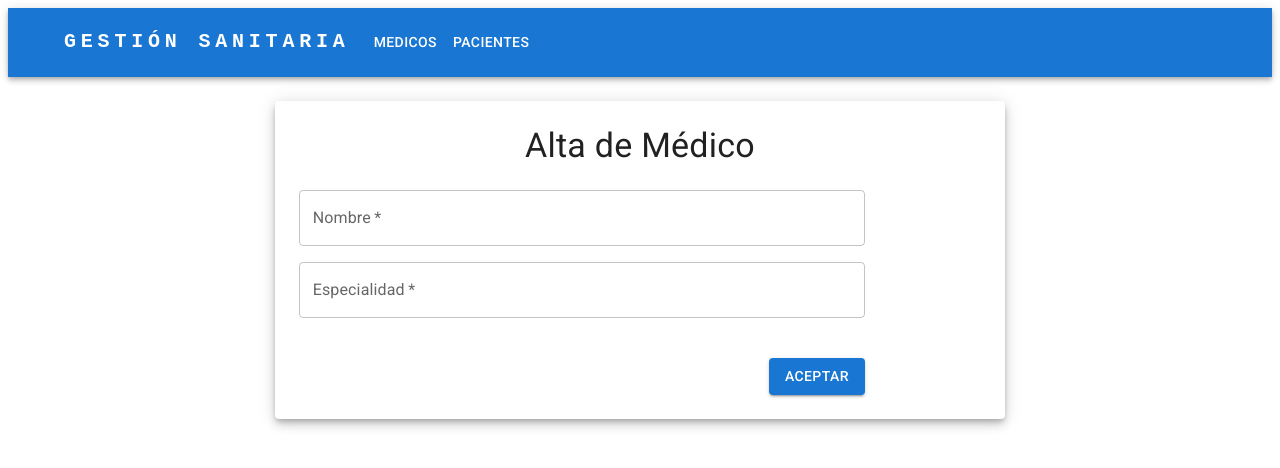
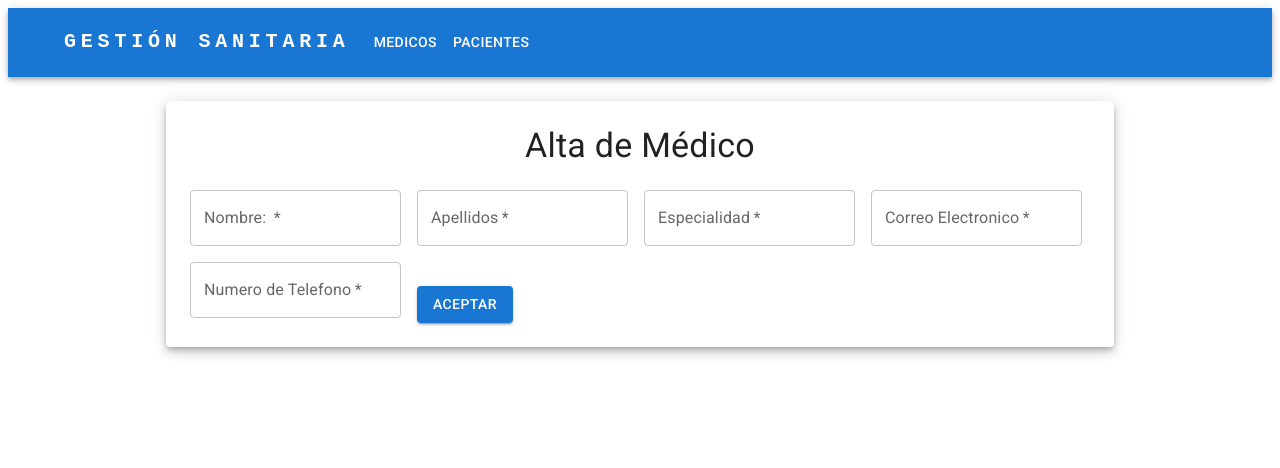
Before and after one commit to FranBonilla88/Proyect_React, a React (Vite) app in the folder proyect_React/: page /doctors/new in a window 1280 px wide. Shown: the top 468 px of the page. Built offline with nearby package versions, Linux system fonts and the light colour scheme; some icons are missing.

Commit message:
Realizando nuevos cambios en AltaMedico y parte de ListadoMedicos

```diff
--- a/proyect_React/src/api.js
+++ b/proyect_React/src/api.js
@@ -6,7 +6,7 @@
  * Content-Type: application/json
  */
 const api = axios.create({
-  baseURL: 'http://localhost:3000/api',
+  baseURL: 'http://localhost:3001/api',
   timeout: 5000,
   headers: {
     'Content-Type': 'application/json',
--- a/proyect_React/src/components/AltaMedico.jsx
+++ b/proyect_React/src/components/AltaMedico.jsx
@@ -17,14 +17,20 @@
 function AltaMedico() {
     const navigate = useNavigate();
 
-    const [medico, setMedico] = useState({
-        nombre: "",
-        especialidad: "",
+    const [doctor, setDoctor] = useState({
+        name: "",
+        surname: "",
+        specialty: "",
+        email: "",
+        phone: ""
     });
 
     const [isCamposValidos, setIsCamposValidos] = useState({
-        nombre: true,
-        especialidad: true,
+        name: true,
+        surname: true,
+        specialty: true,
+        email: true,
+        phone: true
     });
 
     const [isUpdating, setIsUpdating] = useState(false);
@@ -33,9 +39,14 @@
     const [dialogSeverity, setDialogSeverity] = useState("success");
 
     useEffect(() => {
-        async function fetchCreateMedico() {
+        async function fetchCreateDoctor() {
             try {
-                const respuesta = await api.post("/doctors/", medico);
+                const doctorAEnviar = {
+                    ...doctor,
+                    phone: Number(doctor.phone)
+                };
+
+                const respuesta = await api.post("/doctors/", doctorAEnviar);
 
                 setDialogMessage(respuesta.mensaje);
                 setDialogSeverity("success");
@@ -49,11 +60,11 @@
             setIsUpdating(false);
         }
 
-        if (isUpdating) fetchCreateMedico();
+        if (isUpdating) fetchCreateDoctor();
     }, [isUpdating]);
 
     function handleChange(e) {
-        setMedico({ ...medico, [e.target.name]: e.target.value });
+        setDoctor({ ...doctor, [e.target.name]: e.target.value });
     }
 
     function handleClick() {
@@ -72,19 +83,43 @@
 
     function validarDatos() {
         let valido = true;
+
         let objetoValidacion = {
-            nombre: true,
-            especialidad: true,
+            name: true,
+            surname: true,
+            specialty: true,
+            email: true,
+            phone: true
         };
 
-        if (medico.nombre.length < 3) {
+        // NAME: solo letras, mínimo 3 caracteres
+        if (!/^[A-Za-zÁÉÍÓÚáéíóúÑñ\s]{3,}$/.test(doctor.name.trim())) {
             valido = false;
-            objetoValidacion.nombre = false;
+            objetoValidacion.name = false;
         }
 
-        if (medico.especialidad.length < 3) {
+        // SURNAME: solo letras y espacios, mínimo 3 caracteres
+        if (!/^[A-Za-zÁÉÍÓÚáéíóúÑñ\s]{3,}$/.test(doctor.surname.trim())) {
             valido = false;
-            objetoValidacion.especialidad = false;
+            objetoValidacion.surname = false;
+        }
+
+        // SPECIALTY: mínimo 3 caracteres, puede incluir letras y espacios
+        if (!/^[A-Za-zÁÉÍÓÚáéíóúÑñ\s]{3,}$/.test(doctor.specialty.trim())) {
+            valido = false;
+            objetoValidacion.specialty = false;
+        }
+
+        // EMAIL: formato válido con dominio y extensión
+        if (!/^[^\s@]+@[^\s@]+\.[^\s@]{2,}$/.test(doctor.email.trim())) {
+            valido = false;
+            objetoValidacion.email = false;
+        }
+
+        // Teléfono español: 9 dígitos, empieza por 6, 7, 8 o 9
+        if (!/^[6789]\d{8}$/.test(doctor.phone.trim())) {
+            valido = false;
+            objetoValidacion.phone = false;
         }
 
         setIsCamposValidos(objetoValidacion);
@@ -94,45 +129,91 @@
     return (
         <>
             <Grid container spacing={2} sx={{ justifyContent: "center", alignItems: "center" }}>
-                <Grid item size={{ xs: 12, sm: 9, md: 7 }}>
+                <Grid item xs={12} sm={9} md={7}>
                     <Paper elevation={6} sx={{ mt: 3, p: 3, maxWidth: 900, mx: "auto" }}>
                         <Typography variant="h4" align="center" sx={{ mb: 3 }}>
                             Alta de Médico
                         </Typography>
 
                         <Grid container spacing={2}>
-                            <Grid item size={{ xs: 10 }}>
+                            <Grid item xs={10}>
                                 <TextField
                                     required
                                     fullWidth
-                                    id="nombre"
-                                    label="Nombre"
-                                    name="nombre"
+                                    id="name"
+                                    label="Nombre: "
+                                    name="name"
                                     type="text"
-                                    value={medico.nombre}
+                                    value={doctor.name}
                                     onChange={handleChange}
-                                    error={!isCamposValidos.nombre}
-                                    helperText={!isCamposValidos.nombre && "El nombre debe tener al menos 3 caracteres."}
+                                    error={!isCamposValidos.name}
+                                    helperText={!isCamposValidos.name && "El nombre debe tener al menos 3 caracteres."}
                                 />
                             </Grid>
 
-                            <Grid item size={{ xs: 10 }}>
+                            <Grid item xs={10}>
                                 <TextField
                                     required
                                     fullWidth
-                                    id="especialidad"
-                                    label="Especialidad"
-                                    name="especialidad"
+                                    id="surname"
+                                    label="Apellidos"
+                                    name="surname"
                                     type="text"
-                                    value={medico.especialidad}
+                                    value={doctor.surname}
                                     onChange={handleChange}
-                                    error={!isCamposValidos.especialidad}
-                                    helperText={!isCamposValidos.especialidad && "La especialidad debe tener al menos 3 caracteres."}
+                                    error={!isCamposValidos.surname}
+                                    helperText={!isCamposValidos.surname && "El apellido debe tener al menos 3 caracteres."}
                                 />
                             </Grid>
 
-                            <Grid item size={{ xs: 10 }} sx={{ display: "flex", justifyContent: "flex-end" }}>
-                                <Button variant="contained" sx={{ mt: 3 }} loading={isUpdating} onClick={handleClick}>
+                            <Grid item xs={10}>
+                                <TextField
+                                    required
+                                    fullWidth
+                                    id="specialty"
+                                    label="Especialidad"
+                                    name="specialty"
+                                    type="text"
+                                    value={doctor.specialty}
+                                    onChange={handleChange}
+                                    error={!isCamposValidos.specialty}
+                                    helperText={!isCamposValidos.specialty && "La especialidad debe tener al menos 3 caracteres."}
+                                />
+                            </Grid>
+
+                            <Grid item xs={10}>
+                                <TextField
+                                    required
+                                    fullWidth
+                                    id="email"
+                                    label="Correo Electronico"
+                                    name="email"
+                                    type="text"
+                                    value={doctor.email}
+                                    onChange={handleChange}
+                                    error={!isCamposValidos.email}
+                                    helperText={!isCamposValidos.email && "Introduce un correo electronico válido"}
+                                />
+                            </Grid>
+
+                            <Grid item xs={10}>
+                                <TextField
+                                    required
+                                    fullWidth
+                                    id="phone"
+                                    label="Numero de Telefono"
+                                    name="phone"
+                                    type="text"
+                                    inputProps={{ maxLength: 9 }}
+                                    value={doctor.phone}
+                                    onChange={handleChange}
+                                    error={!isCamposValidos.phone}
+                                    helperText={!isCamposValidos.phone && "Debe tener 9 dígitos y empezar por 6, 7, 8 o 9."}
+                                />
+                            </Grid>
+
+                            <Grid item xs={10} sx={{ display: "flex", justifyContent: "flex-end" }}>
+                                <Button disabled={isUpdating} variant="contained" sx={{ mt: 3 }} onClick={handleClick}>
                                     Aceptar
                                 </Button>
                             </Grid>
--- a/proyect_React/src/components/ListadoMedicos.jsx
+++ b/proyect_React/src/components/ListadoMedicos.jsx
@@ -14,6 +14,7 @@
 function ListadoMedicos() {
     const [datos, setDatos] = useState([]);
     const [error, setError] = useState(null);
+    const [mensajeExito, setMensajeExito] = useState("");
 
     useEffect(() => {
         async function fetchMedicos() {
@@ -36,16 +37,29 @@
             await api.delete("/doctors/" + idmedico);
 
             const datos_nuevos = datos.filter(
-                (medico) => medico.idmedico !== idmedico
+                (medico) => medico.id !== idmedico
             );
 
             setDatos(datos_nuevos);
             setError(null);
+            setMensajeExito("Medico eliminado correctamente")
         } catch (error) {
             setError(error.mensaje || "No se pudo conectar al servidor");
             setDatos([]);
+            setMensajeExito(""); // ← limpiar mensaje si hay error
         }
     }
+
+    {
+        mensajeExito && (
+            <Typography align="center" sx={{ mb: 2 }}>
+                <Alert severity="success" variant="filled">
+                    ✔ {mensajeExito}
+                </Alert>
+            </Typography>
+        )
+    }
+
 
     if (error != null) {
         return (
@@ -74,22 +88,28 @@
                     <TableHead>
                         <TableRow>
                             <TableCell>Nombre</TableCell>
+                            <TableCell>Apellidos</TableCell>
                             <TableCell>Especialidad</TableCell>
+                            <TableCell>Email</TableCell>
+                            <TableCell>Phone</TableCell>
                             <TableCell>Acciones</TableCell>
                         </TableRow>
                     </TableHead>
 
                     <TableBody>
                         {datos.map((row) => (
-                            <TableRow key={row.idmedico}>
-                                <TableCell>{row.nombre}</TableCell>
-                                <TableCell>{row.especialidad}</TableCell>
+                            <TableRow key={row.id}>
+                                <TableCell>{row.name}</TableCell>
+                                <TableCell>{row.surname}</TableCell>
+                                <TableCell>{row.specialty}</TableCell>
+                                <TableCell>{row.email}</TableCell>
+                                <TableCell>{row.phone}</TableCell>
 
                                 <TableCell>
                                     <Button
                                         variant="contained"
                                         color="error"
-                                        onClick={() => handleDelete(row.idmedico)}
+                                        onClick={() => handleDelete(row.id)}
                                     >
                                         <DeleteIcon />
                                     </Button>
```
